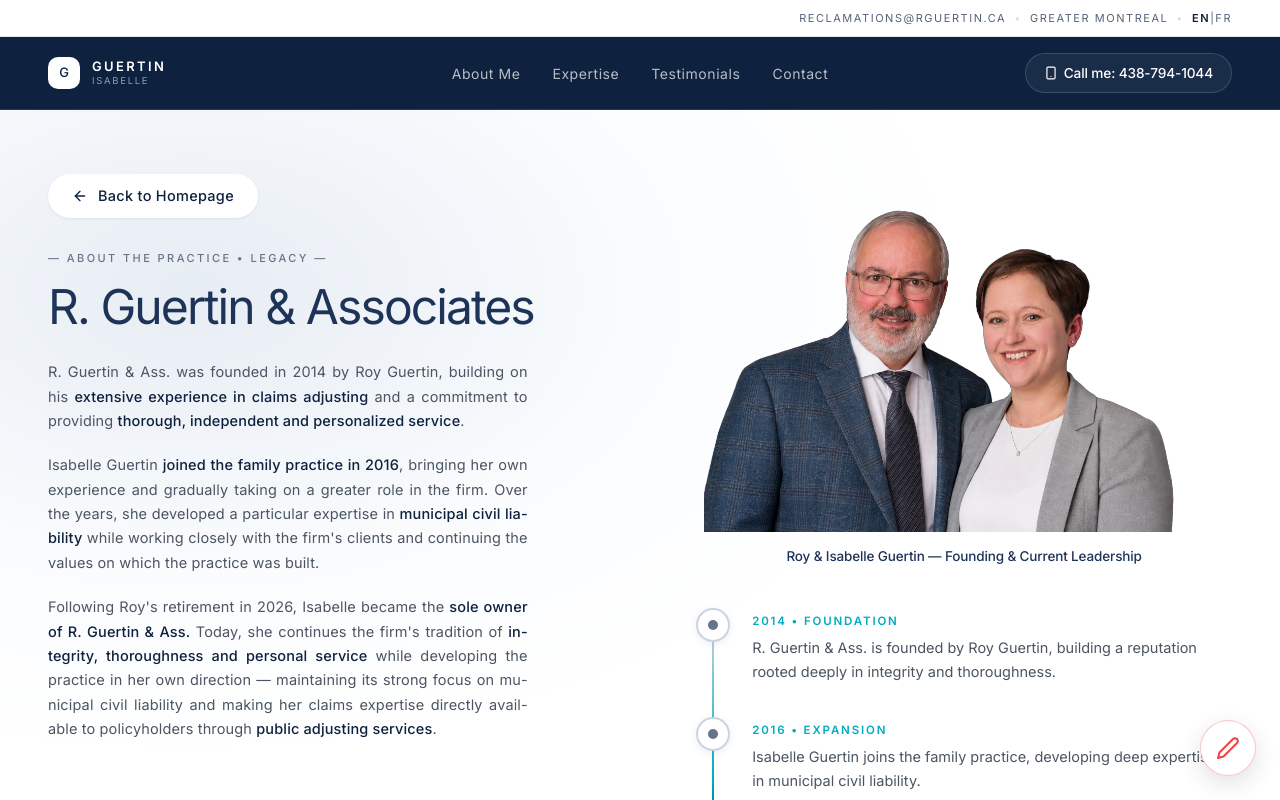
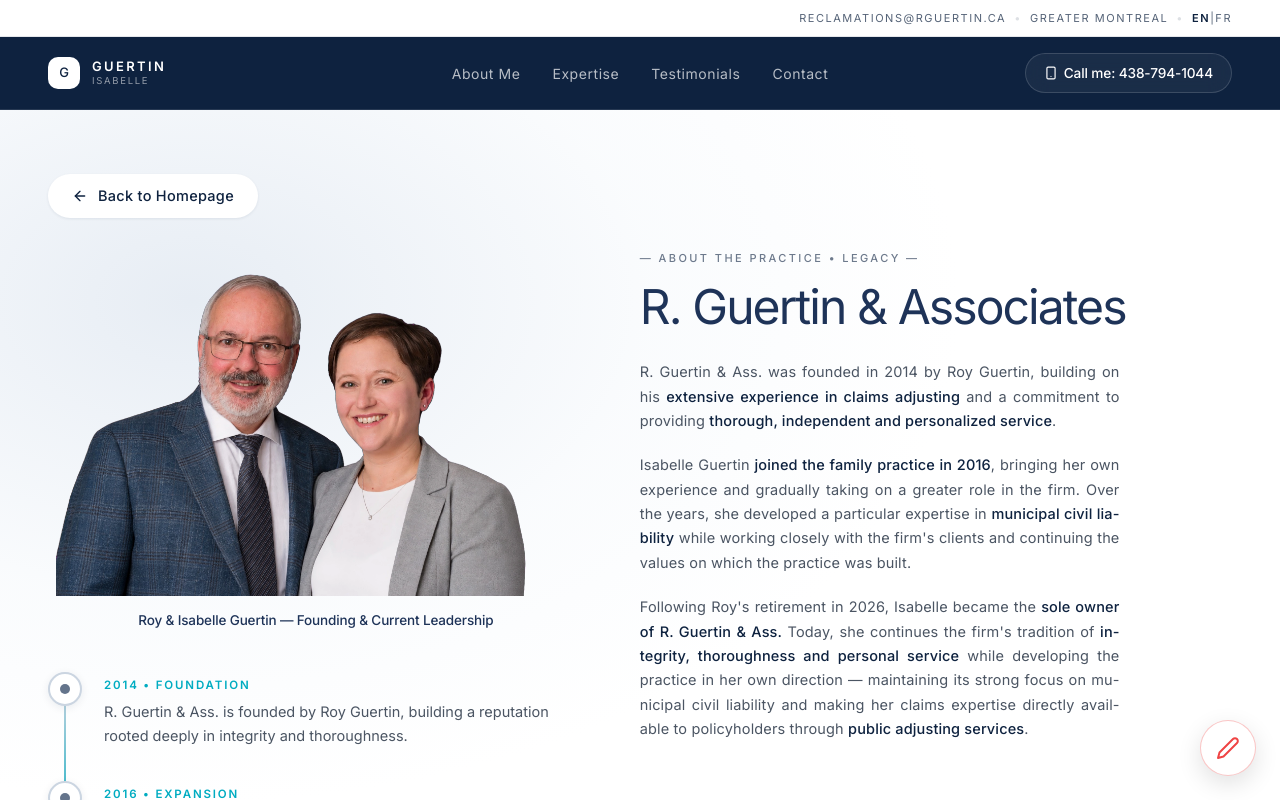
Before and after one commit to Irene2828/ClaimsExpert, a React (Vite) app: page /about in a window 1280 px wide. Shown: the top 800 px of the page. Built offline with nearby package versions, Linux system fonts and the light colour scheme.

Commit message:
Swap About page layout: portrait and timeline on left, headline and text on right

```diff
--- a/src/pages/About.jsx
+++ b/src/pages/About.jsx
@@ -109,7 +109,7 @@ export default function About() {
         }
         @media (min-width: 1024px) {
           .about-content-grid {
-            grid-template-columns: 1.05fr 0.95fr;
+            grid-template-columns: 0.95fr 1.05fr;
             gap: 56px;
             align-items: start;
           }
@@ -119,8 +119,7 @@ export default function About() {
           width: 100%;
           display: flex;
           flex-direction: column;
-          align-items: flex-start;
-          text-align: left;
+          gap: 36px;
         }
 
         .about-story-container {
@@ -152,12 +151,8 @@ export default function About() {
           width: 100%;
           display: flex;
           flex-direction: column;
-          gap: 36px;
-        }
-        @media (min-width: 1024px) {
-          .about-right-col {
-            margin-top: -64px;
-          }
+          align-items: flex-start;
+          text-align: left;
         }
 
         .about-portrait-card {
@@ -317,24 +312,8 @@ export default function About() {
           {/* 2-Column Grid */}
           <div className="about-content-grid">
 
-            {/* Left Column: Eyebrow + Headline + Story Block */}
+            {/* Left Column: Portrait Image + Caption + Timeline Frame */}
             <div className="about-left-col">
-              <span className="about-eyebrow-text">
-                {t('about.eyebrow')}
-              </span>
-              <h1 className="about-headline">
-                {t('about.headline')}
-              </h1>
-
-              <div className="about-story-container">
-                <p className="about-story-paragraph" dangerouslySetInnerHTML={{ __html: t('about.p1').replace('extensive experience in claims adjusting', '<span style="font-weight: 500; color: #0E223F">extensive experience in claims adjusting</span>').replace('vaste expérience en règlement de sinistres', '<span style="font-weight: 500; color: #0E223F">vaste expérience en règlement de sinistres</span>').replace('thorough, independent and personalized service', '<span style="font-weight: 500; color: #0E223F">thorough, independent and personalized service</span>').replace('service approfondi, indépendant et personnalisé', '<span style="font-weight: 500; color: #0E223F">service approfondi, indépendant et personnalisé</span>') }} />
-                <p className="about-story-paragraph" dangerouslySetInnerHTML={{ __html: t('about.p2').replace('joined the family practice in 2016', '<span style="font-weight: 500; color: #0E223F">joined the family practice in 2016</span>').replace('a rejoint le cabinet familial en 2016', '<span style="font-weight: 500; color: #0E223F">a rejoint le cabinet familial en 2016</span>').replace('municipal civil liability', '<span style="font-weight: 500; color: #0E223F">municipal civil liability</span>').replace('responsabilité civile municipale', '<span style="font-weight: 500; color: #0E223F">responsabilité civile municipale</span>') }} />
-                <p className="about-story-paragraph" dangerouslySetInnerHTML={{ __html: t('about.p3').replace('sole owner of R. Guertin & Ass.', '<span style="font-weight: 500; color: #0E223F">sole owner of R. Guertin & Ass.</span>').replace("unique propriétaire de R. Guertin & Ass.", '<span style="font-weight: 500; color: #0E223F">unique propriétaire de R. Guertin & Ass.</span>').replace('integrity, thoroughness and personal service', '<span style="font-weight: 500; color: #0E223F">integrity, thoroughness and personal service</span>').replace('intégrité, de rigueur et de service personnalisé', '<span style="font-weight: 500; color: #0E223F">intégrité, de rigueur et de service personnalisé</span>').replace('public adjusting services', '<span style="font-weight: 500; color: #0E223F">public adjusting services</span>').replace("expert en sinistres au bénéfice de l'assuré", '<span style="font-weight: 500; color: #0E223F">expert en sinistres au bénéfice de l\'assuré</span>') }} />
-              </div>
-            </div>
-
-            {/* Right Column: Portrait Image + Caption + Timeline Frame */}
-            <div className="about-right-col">
 
               {/* Portrait Image & Caption */}
               <div className="about-portrait-card">
@@ -401,6 +380,22 @@ export default function About() {
 
             </div>
 
+            {/* Right Column: Eyebrow + Headline + Story Block */}
+            <div className="about-right-col">
+              <span className="about-eyebrow-text">
+                {t('about.eyebrow')}
+              </span>
+              <h1 className="about-headline">
+                {t('about.headline')}
+              </h1>
+
+              <div className="about-story-container">
+                <p className="about-story-paragraph" dangerouslySetInnerHTML={{ __html: t('about.p1').replace('extensive experience in claims adjusting', '<span style="font-weight: 500; color: #0E223F">extensive experience in claims adjusting</span>').replace('vaste expérience en règlement de sinistres', '<span style="font-weight: 500; color: #0E223F">vaste expérience en règlement de sinistres</span>').replace('thorough, independent and personalized service', '<span style="font-weight: 500; color: #0E223F">thorough, independent and personalized service</span>').replace('service approfondi, indépendant et personnalisé', '<span style="font-weight: 500; color: #0E223F">service approfondi, indépendant et personnalisé</span>') }} />
+                <p className="about-story-paragraph" dangerouslySetInnerHTML={{ __html: t('about.p2').replace('joined the family practice in 2016', '<span style="font-weight: 500; color: #0E223F">joined the family practice in 2016</span>').replace('a rejoint le cabinet familial en 2016', '<span style="font-weight: 500; color: #0E223F">a rejoint le cabinet familial en 2016</span>').replace('municipal civil liability', '<span style="font-weight: 500; color: #0E223F">municipal civil liability</span>').replace('responsabilité civile municipale', '<span style="font-weight: 500; color: #0E223F">responsabilité civile municipale</span>') }} />
+                <p className="about-story-paragraph" dangerouslySetInnerHTML={{ __html: t('about.p3').replace('sole owner of R. Guertin & Ass.', '<span style="font-weight: 500; color: #0E223F">sole owner of R. Guertin & Ass.</span>').replace("unique propriétaire de R. Guertin & Ass.", '<span style="font-weight: 500; color: #0E223F">unique propriétaire de R. Guertin & Ass.</span>').replace('integrity, thoroughness and personal service', '<span style="font-weight: 500; color: #0E223F">integrity, thoroughness and personal service</span>').replace('intégrité, de rigueur et de service personnalisé', '<span style="font-weight: 500; color: #0E223F">intégrité, de rigueur et de service personnalisé</span>').replace('public adjusting services', '<span style="font-weight: 500; color: #0E223F">public adjusting services</span>').replace("expert en sinistres au bénéfice de l'assuré", '<span style="font-weight: 500; color: #0E223F">expert en sinistres au bénéfice de l\'assuré</span>') }} />
+              </div>
+            </div>
+
           </div>
 
         </div>
```
